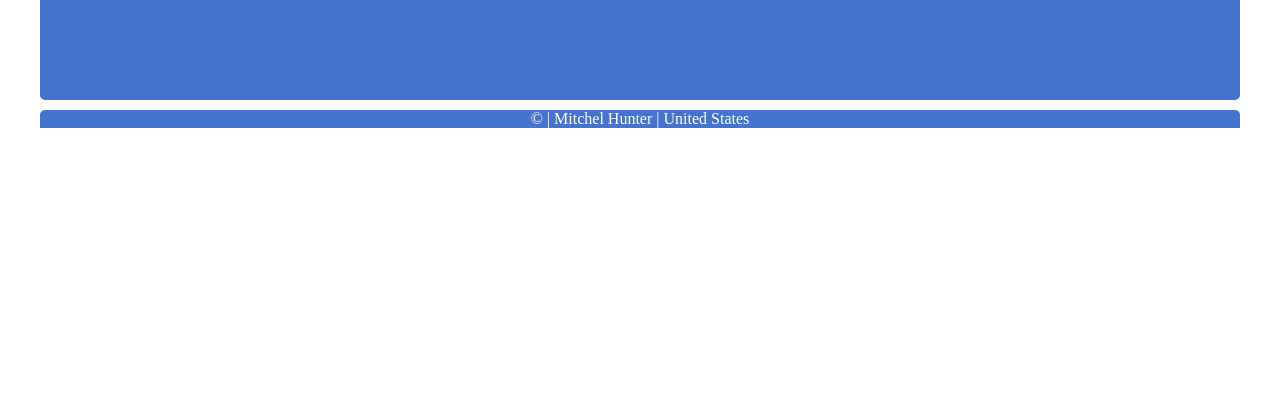
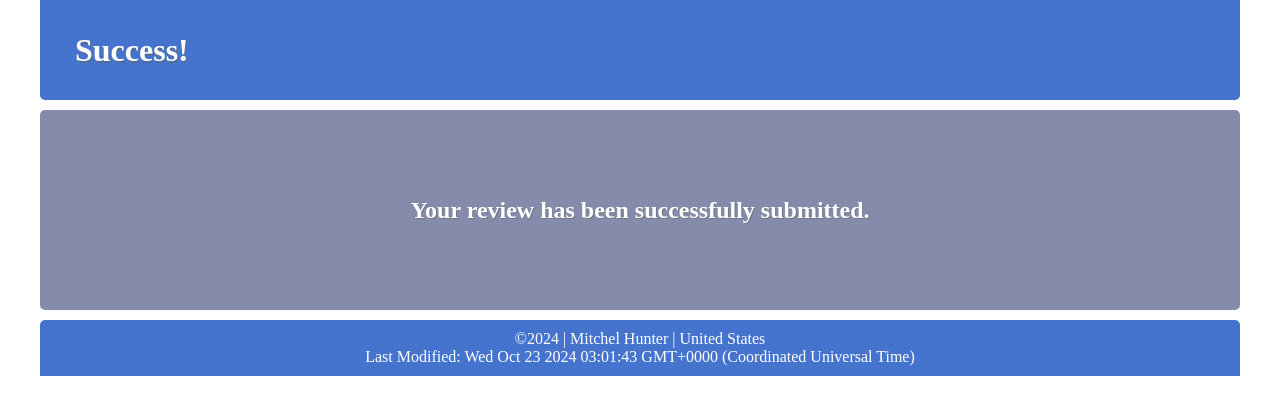
Before and after one commit to utahphotohunter/wdd131, a plain HTML site: page review.html in a window 1280 px wide. Drawn offline with Linux system fonts and the light colour scheme.

Commit message:
finished review confirmation page except for local storage requirement.

```diff
--- a/review.html
+++ b/review.html
@@ -1,6 +1,5 @@
 <!DOCTYPE html>
 <html lang="en">
-
 <head>
     <meta charset="UTF-8">
     <meta name="viewport" content="width=device-width, initial-scale=1.0">
@@ -14,13 +13,20 @@
 
 <body>
     <header>
-
+        <div class="container flex">
+            <h1 class="primary-text">Success!</h1>
+        </div>
     </header>
-    <main>
+    <main class="container flex">
+        <section class="flex review-thanks">
+            <h2 class="secondary-text">Your review has been successfully submitted.</h2>
+        </section>
     </main>
     <footer>
-        <p>&copy;<span id="currentYear"></span> | Mitchel Hunter | United States</p>
-        <p id="lastModified"></p>
+        <div class="container">
+            <p>&copy;<span id="currentYear"></span> | Mitchel Hunter | United States</p>
+            <p id="lastModified"></p>
+        </div>
     </footer>
 </body>
 
--- a/scripts/form.js
+++ b/scripts/form.js
@@ -1,3 +1,15 @@
+// footer inserts
+
+const footer = document.querySelector("#lastModified");
+const span = document.querySelector("#currentYear");
+let date = document.lastModified;
+const currentDate = new Date(date);
+footer.textContent = "Last Modified: " + currentDate;
+let currentYear = currentDate.getFullYear();
+span.textContent = currentYear;
+
+
+
 // product drop down menu
 
 // list of products
@@ -39,15 +51,3 @@ products.forEach(product => {
     selector.append(newOption)
     newOption.textContent = product.name;
 });
-
-
-
-// footer inserts
-
-const footer = document.querySelector("#lastModified");
-const span = document.querySelector("#currentYear");
-let date = document.lastModified;
-const currentDate = new Date(date);
-footer.textContent = "Last Modified: " + currentDate;
-let currentYear = currentDate.getFullYear();
-span.textContent = currentYear;
--- a/styles/form.css
+++ b/styles/form.css
@@ -22,6 +22,7 @@ body {
 
 main {
     background-color: var(--primary-color);
+    min-height: 200px;
     border-radius: 5px;
 }
 
@@ -125,3 +126,13 @@ footer {
     border-radius: 5px 5px 0 0;
     margin-top: 10px;
 }
+
+
+
+/* review page */
+
+.review-thanks {
+    text-align: center;
+    margin: 0 auto;
+    line-height: 2rem;
+}
```
Also changed, not shown: form.html (+1 -0 lines).
